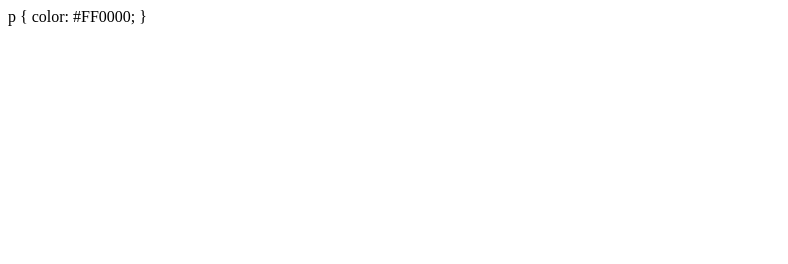
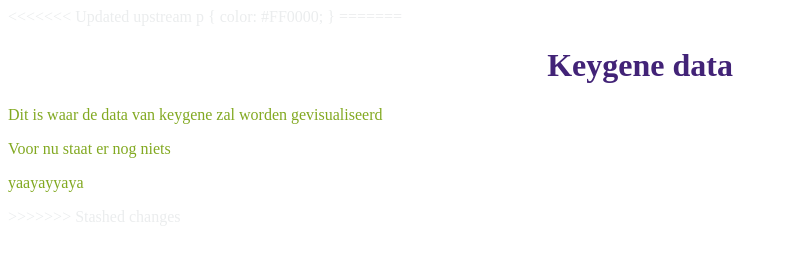
Before and after one commit to Cheesydibs/Batociro, a plain HTML site: page index.html in a window 1280 px wide. Shown: the whole page, without its empty margins (0-788 px from the left). Drawn offline with Linux system fonts and the light colour scheme.

Commit message:
Update index.html

```diff
--- a/index.html
+++ b/index.html
@@ -1,4 +1,38 @@
+<<<<<<< Updated upstream
 p
 {
 color: #FF0000;
 }
+=======
+<!DOCTYPE html>
+<head>
+  <title>Keygene Data Kassen</title>
+    <style type="text/css">
+      <!--
+      body
+        {
+          color: #EBEDEE;
+        }
+      h1
+      {
+        color: #422377;
+        text-align: center;
+        }
+      p
+        {
+        color: #82A921;
+        }
+      -->
+    </style>
+<meta charset="utf-8">
+<link rel="stylesheet" href="latteterrr">
+  <!-- kan mss later een keer maar intern is voor nu simpeler -->
+</head>
+  <body>
+    <h1>Keygene data</h1>
+    <p>Dit is waar de data van keygene zal worden gevisualiseerd</p>
+    <p>Voor nu staat er nog niets</p>
+    <p>yaayayyaya</p>
+  </body>
+</html>
+>>>>>>> Stashed changes
```
